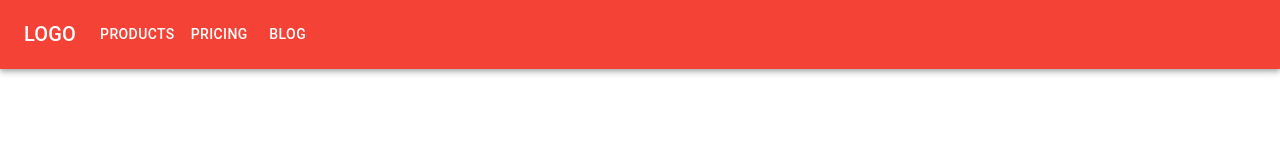
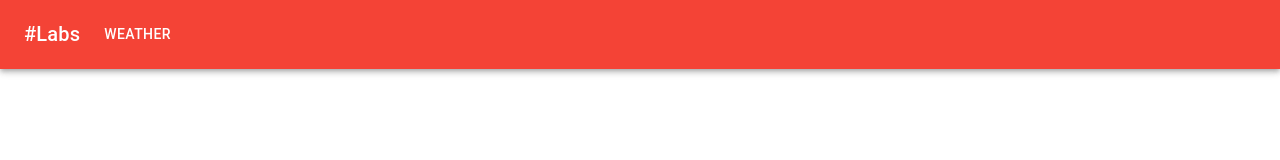
Before and after one commit to mkrishnan-codes/hash-labs, a React (Create React App) app: page / in a window 1280 px wide. Shown: the top 160 px of the page. Built offline with nearby package versions, Linux system fonts and the light colour scheme.

Commit message:
fixed header

```diff
--- a/src/layout/Header.jsx
+++ b/src/layout/Header.jsx
@@ -12,8 +12,8 @@ import Button from '@mui/material/Button';
 // import Tooltip from '@mui/material/Tooltip';
 import MenuItem from '@mui/material/MenuItem';
 
-const pages = ['Products', 'Pricing', 'Blog'];
-const settings = ['Profile', 'Account', 'Dashboard', 'Logout'];
+const pages = ['Weather'];
+// const settings = ['Profile', 'Account', 'Dashboard', 'Logout'];
 
 const ResponsiveAppBar = () => {
   const [anchorElNav, setAnchorElNav] = React.useState(null);
@@ -33,7 +33,6 @@ const ResponsiveAppBar = () => {
   const handleCloseUserMenu = () => {
     setAnchorElUser(null);
   };
-console.log("render head");
   return (
     <AppBar position="static">
       <Container maxWidth="xl">
@@ -44,7 +43,7 @@ console.log("render head");
             component="div"
             sx={{ mr: 2, display: { xs: 'none', md: 'flex' } }}
           >
-            LOGO
+            #Labs
           </Typography>
 
           <Box sx={{ flexGrow: 1, display: { xs: 'flex', md: 'none' } }}>
@@ -89,7 +88,7 @@ console.log("render head");
             component="div"
             sx={{ flexGrow: 1, display: { xs: 'flex', md: 'none' } }}
           >
-            LOGO
+            #Labs
           </Typography>
           <Box sx={{ flexGrow: 1, display: { xs: 'none', md: 'flex' } }}>
             {pages.map((page) => (
```
